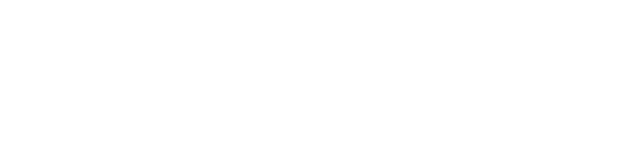
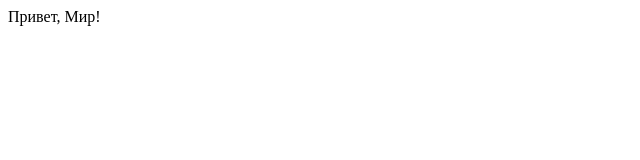
Before and after one commit to startsevIT/githubstudy, a plain HTML site: page index.html in a window 1280 px wide. Shown: the whole page, without its empty margins (0-640 px from the left). Drawn offline with Linux system fonts and the light colour scheme.

Commit message:
add code in index.html

```diff
--- a/index.html
+++ b/index.html
@@ -6,6 +6,6 @@
     <title>Document</title>
 </head>
 <body>
-
+    Привет, Мир!
 </body>
 </html>
```
